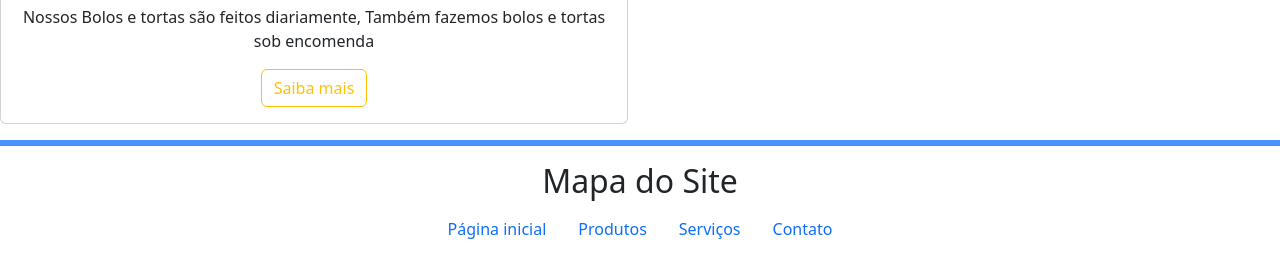
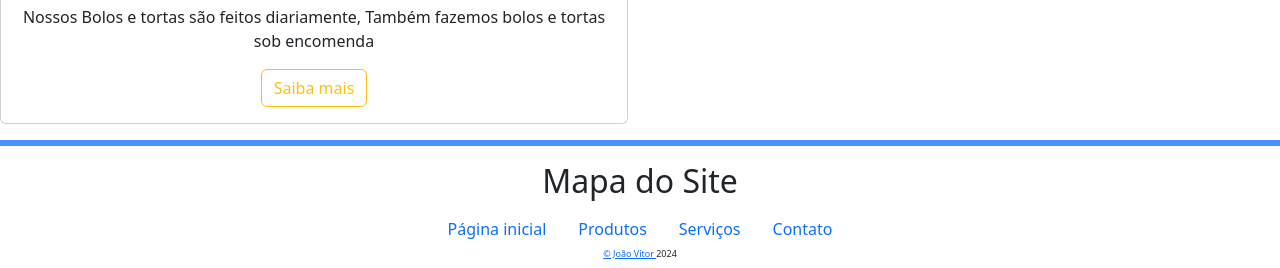
Before and after one commit to santos-joao/Padaria_Ex, a plain HTML site: page index.html in a window 1280 px wide. Shown: the part 1167-1435 px from the top of the page. Drawn offline with nearby package versions, Linux system fonts and the light colour scheme.

Commit message:
Atualização do footer
Foi adicionado nome e colocar ano no rodapé.

```diff
--- a/index.html
+++ b/index.html
@@ -141,6 +141,19 @@
             <a class="nav-link" href="contato.html">Contato</a>
           </li>
       </ul>
+      <h6 style="text-align: center; font-size: xx-small;"><a href="https://www.linkedin.com/in/jo%C3%A3o-v%C3%ADtor?utm_source=share&utm_campaign=share_via&utm_content=profile&utm_medium=android_app" target="blank">
+        © João Vítor  </a><span id="ano-copyright"></span>
+      </h6>
+
+
+        <script>
+          // Captura o ano atual
+          const anoAtual = new Date().getFullYear();
+
+          // Seleciona o elemento HTML com o id 'ano-copyright'
+          document.getElementById('ano-copyright').textContent = anoAtual;
+        </script>
+
         <script src="https://cdn.jsdelivr.net/npm/bootstrap@5.3.3/dist/js/bootstrap.bundle.min.js" integrity="sha384-YvpcrYf0tY3lHB60NNkmXc5s9fDVZLESaAA55NDzOxhy9GkcIdslK1eN7N6jIeHz" crossorigin="anonymous">
         </script>
     </footer>
```
Also changed, not shown: Contato.html (+12 -0 lines), produtos.html (+12 -0 lines), servicos.html (+12 -0 lines).
